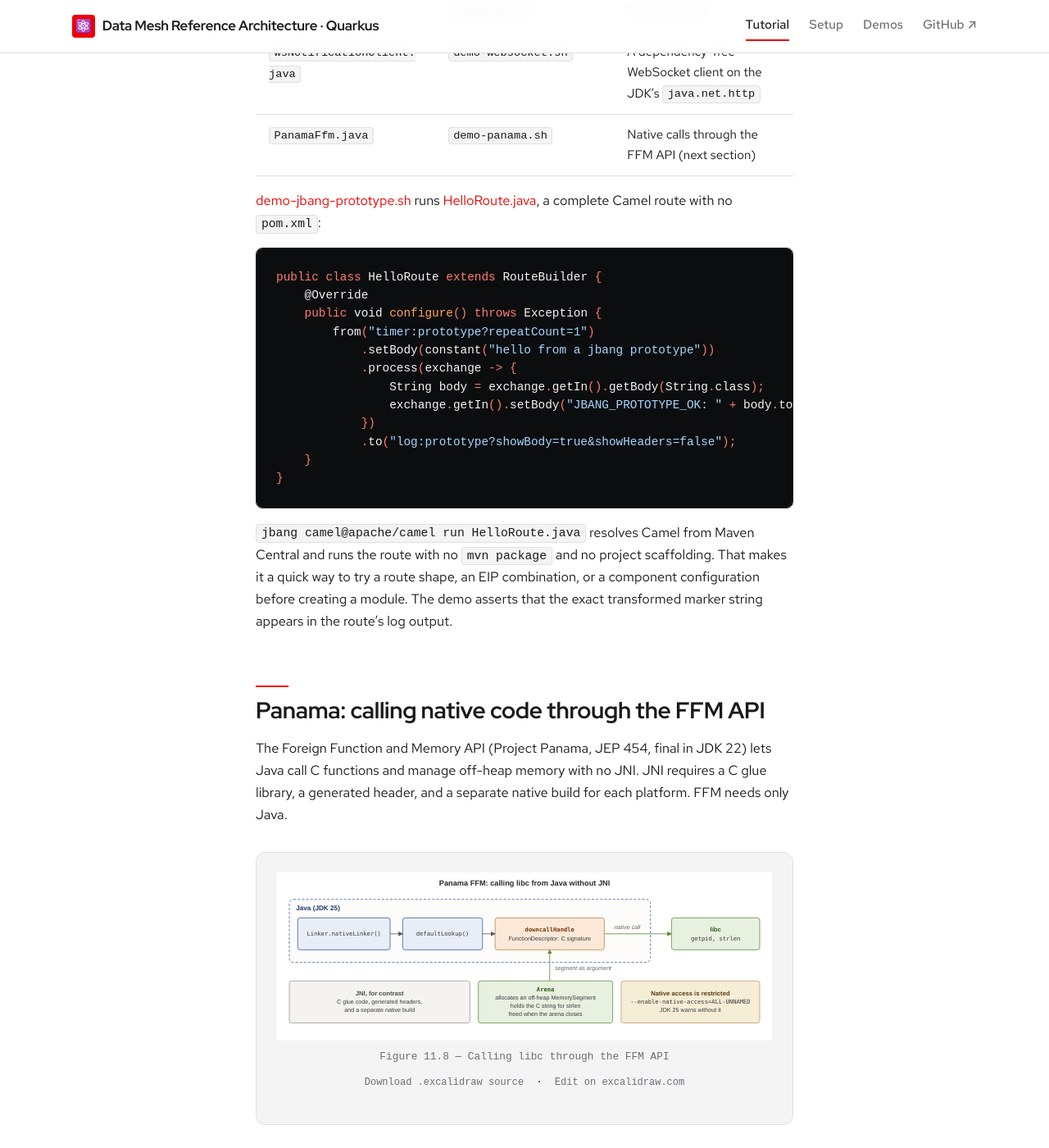
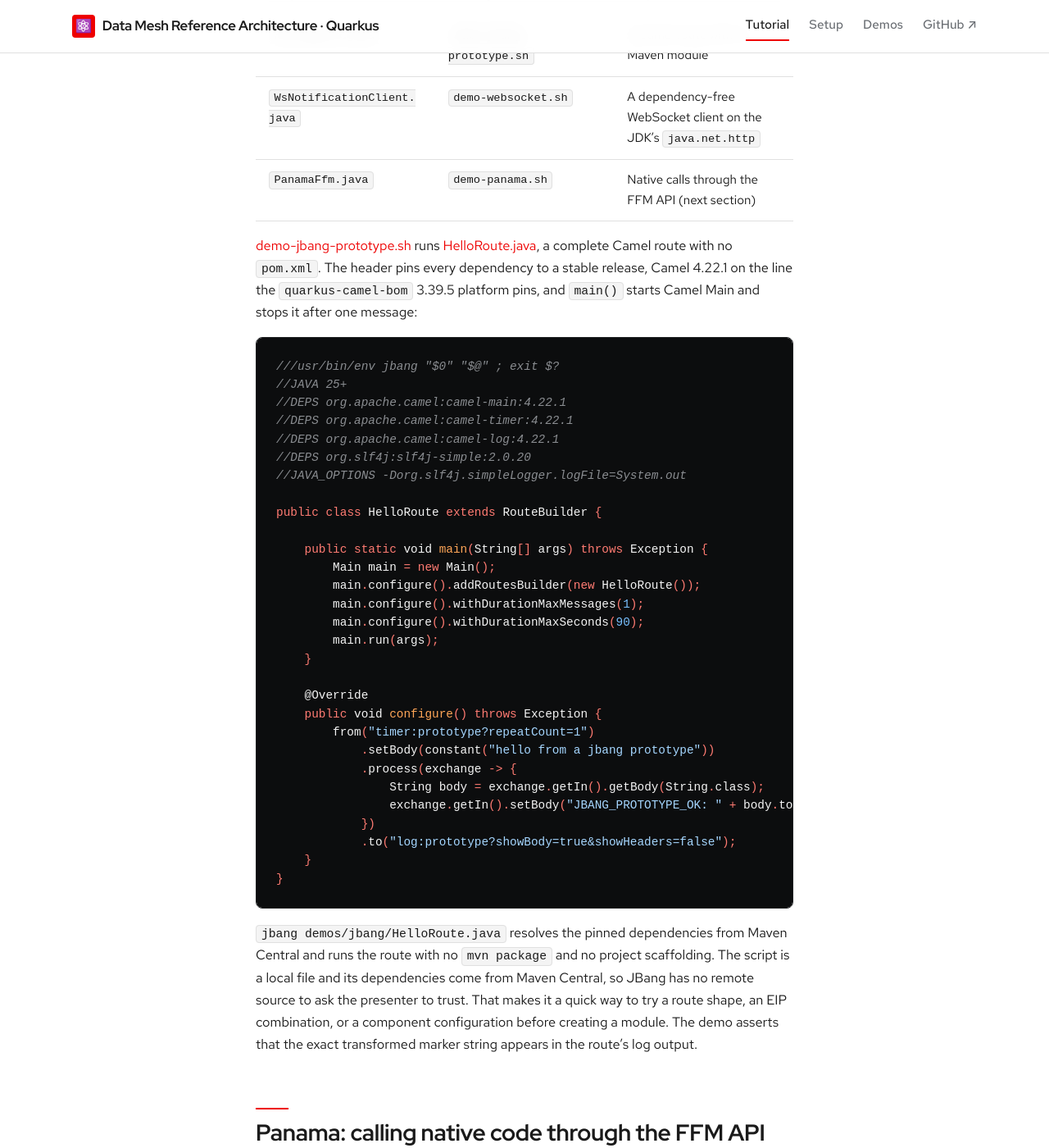
Before and after one commit to patterncatalyst/datamesh-reference-arch-quarkus, a Jekyll site: the page built from _docs/11-quarkus-capability-tour.md, in a window 1280 px wide and 1400 px high, scrolled down 15840 px. Shown: the whole window at 82% size. Built offline with Jekyll 4.4.1, drawn with Linux system fonts in a browser that asks for light colours; some web fonts are replaced; some of the changed text lies outside the part shown.

Commit message:
feat(demo): per-demo presenter pacing in walkthrough.sh; run the JBang Camel demo from pinned Maven Central deps (#35)

````diff
--- a/_docs/11-quarkus-capability-tour.md
+++ b/_docs/11-quarkus-capability-tour.md
@@ -493,10 +493,13 @@ JBang runs a single `.java` file without a build file. Dependencies and the
 required JDK are declared in comment directives at the top of the file:
 `//DEPS group:artifact:version` resolves a library from Maven Central, and
 `//JAVA 25+` selects the JDK. JBang downloads a matching JDK if none is
-installed and caches the compiled result. It also launches catalog apps such as
-`camel@apache/camel`, so tools run without a global install.
+installed and caches the compiled result. Tools install the same way from pinned
+Maven coordinates: `jbang app install --name camel
+org.apache.camel:camel-launcher:4.22.1` installs the Camel CLI. This project
+does not use JBang catalog aliases (`name@org`): they fetch unpinned scripts
+from GitHub and make JBang ask the user to trust the source.
 
-{% include excalidraw.html file="11-jbang-tooling" alt="A single Java file with DEPS and JAVA 25 directives is run by jbang, which resolves dependencies from Maven Central, downloads a JDK if missing, and caches the build. The app catalog launches camel@apache/camel and the Quarkus CLI. Uses in this project: HelloRoute.java, WsNotificationClient.java, and PanamaFfm.java." caption="Figure 11.7 — JBang as environment tooling" %}
+{% include excalidraw.html file="11-jbang-tooling" alt="A single Java file with DEPS and JAVA 25 directives is run by jbang, which resolves dependencies from Maven Central, downloads a JDK if missing, and caches the build. Tools such as the Camel CLI install from pinned Maven coordinates. Uses in this project: HelloRoute.java, WsNotificationClient.java, and PanamaFfm.java." caption="Figure 11.7 — JBang as environment tooling" %}
 
 Three scripts in [demos/jbang]({{ site.repo_tree }}/demos/jbang) use it:
 
@@ -507,10 +510,29 @@ Three scripts in [demos/jbang]({{ site.repo_tree }}/demos/jbang) use it:
 | `PanamaFfm.java` | `demo-panama.sh` | Native calls through the FFM API (next section) |
 
 [demo-jbang-prototype.sh]({{ site.repo_blob }}/demos/demo-jbang-prototype.sh) runs [HelloRoute.java]({{ site.repo_blob }}/demos/jbang/HelloRoute.java), a complete
-Camel route with no `pom.xml`:
+Camel route with no `pom.xml`. The header pins every dependency to a stable
+release, Camel 4.22.1 on the line the `quarkus-camel-bom` 3.39.5 platform
+pins, and `main()` starts Camel Main and stops it after one message:
 
 ```java
+///usr/bin/env jbang "$0" "$@" ; exit $?
+//JAVA 25+
+//DEPS org.apache.camel:camel-main:4.22.1
+//DEPS org.apache.camel:camel-timer:4.22.1
+//DEPS org.apache.camel:camel-log:4.22.1
+//DEPS org.slf4j:slf4j-simple:2.0.20
+//JAVA_OPTIONS -Dorg.slf4j.simpleLogger.logFile=System.out
+
 public class HelloRoute extends RouteBuilder {
+
+    public static void main(String[] args) throws Exception {
+        Main main = new Main();
+        main.configure().addRoutesBuilder(new HelloRoute());
+        main.configure().withDurationMaxMessages(1);
+        main.configure().withDurationMaxSeconds(90);
+        main.run(args);
+    }
+
     @Override
     public void configure() throws Exception {
         from("timer:prototype?repeatCount=1")
@@ -524,8 +546,10 @@ public class HelloRoute extends RouteBuilder {
 }
 ```
 
-`jbang camel@apache/camel run HelloRoute.java` resolves Camel from Maven
+`jbang demos/jbang/HelloRoute.java` resolves the pinned dependencies from Maven
 Central and runs the route with no `mvn package` and no project scaffolding.
+The script is a local file and its dependencies come from Maven Central, so
+JBang has no remote source to ask the presenter to trust.
 That makes it a quick way to try a route shape, an EIP combination, or a
 component configuration before creating a module. The demo asserts that the
 exact transformed marker string appears in the route's log output.
--- a/presentation/datamesh-201/build-deck.js
+++ b/presentation/datamesh-201/build-deck.js
@@ -205,17 +205,17 @@ contentSlide({ eyebrow: "Quarkus capability tour", title: "WebSocket push from K
 diagramSlide({ eyebrow: "Quarkus capability tour", title: "JBang as environment tooling",
   image: "11-jbang-tooling",
   caption: "One .java file with //DEPS and //JAVA directives; JBang resolves dependencies, finds or downloads a JDK, and caches the build.",
-  notes: "JBang runs a single Java source file with inline dependency directives: //DEPS for Maven coordinates and //JAVA 25 for the JDK. It resolves from Maven Central, downloads a JDK if none matches, and caches the compiled result. The app catalog adds entries such as camel@apache/camel, and the Quarkus CLI is distributed the same way. This project uses it for HelloRoute.java (a Camel route), WsNotificationClient.java (the WebSocket test client), and PanamaFfm.java (the Panama demo). It matters for the demos because they need no Maven module." });
+  notes: "JBang runs a single Java source file with inline dependency directives: //DEPS for Maven coordinates and //JAVA 25 for the JDK. It resolves from Maven Central, downloads a JDK if none matches, and caches the compiled result. Tools install the same way from pinned Maven coordinates, for example the Camel CLI from org.apache.camel:camel-launcher:4.22.1. The project avoids catalog aliases such as camel@apache/camel, which fetch unpinned scripts from GitHub and prompt the user to trust the source. This project uses it for HelloRoute.java (a Camel route), WsNotificationClient.java (the WebSocket test client), and PanamaFfm.java (the Panama demo). It matters for the demos because they need no Maven module." });
 
 contentSlide({ eyebrow: "Quarkus capability tour", title: "Prototyping with JBang",
   subtitle: "A Camel route without a Maven module",
   demoRef: "demos/demo-jbang-prototype.sh",
   bullets: [
     { lead: "demos/jbang/HelloRoute.java", text: "is a complete Camel route with no pom.xml and no Maven module." },
-    { lead: "jbang camel@apache/camel run", text: "resolves Camel's runtime from Maven Central and runs the route directly.", lvl: 1 },
+    { lead: "jbang demos/jbang/HelloRoute.java", text: "resolves pinned Camel 4.22.1 dependencies from Maven Central and runs the route directly.", lvl: 1 },
     { text: "Use it to try a route shape, an EIP combination, or a component configuration before committing to a module.", lvl: 1 },
   ],
-  notes: "DEMO 6 of 19. What it does: the lightest demo in the set; no Maven and no containers, only JBang resolving Camel. JBang installs and trusts the camel@apache/camel catalog entry on first use. What to show: the exact transformed marker string (JBANG_PROTOTYPE_OK: ...) in the route's log output, not only a zero exit code. Infra: bare (JDK 25 and jbang on PATH; no docker compose). Fallback: the recorded log line." });
+  notes: "DEMO 6 of 19. What it does: the lightest demo in the set; no Maven and no containers, only JBang resolving pinned Camel 4.22.1 dependencies from Maven Central. The route file is local and nothing is fetched from GitHub, so JBang never asks for trust. What to show: the exact transformed marker string (JBANG_PROTOTYPE_OK: ...) in the route's log output, not only a zero exit code. Infra: bare (JDK 25 and jbang on PATH; no docker compose). Fallback: the recorded log line." });
 
 contentSlide({ eyebrow: "Quarkus capability tour", title: "Continuous testing",
   subtitle: "Tests rerun on every save, against Dev Services",
--- a/scripts/make-capability-diagrams.js
+++ b/scripts/make-capability-diagrams.js
@@ -185,10 +185,10 @@ const lbl = (s, x, y, t, o = {}) => T(s, x, y, t, { size: 14, fill: MUT, italic:
   frame(s, 40, 226, 1100, 150, "Used in this project", "gray");
   const bw = 252, bg = 14, bx = 60, byy = 270, bh = 84;
   [
-    [{ t: "HelloRoute.java", mono: true }, ["Camel route prototype, run via", "camel@apache/camel"]],
+    [{ t: "HelloRoute.java", mono: true }, ["Camel route prototype with", "pinned //DEPS (Camel 4.22.1)"]],
     [{ t: "WsNotificationClient.java", mono: true }, ["WebSocket client for", "the push demo"]],
     [{ t: "PanamaFfm.java", mono: true }, ["Foreign Function & Memory", "calls into libc"]],
-    ["App catalog", [{ t: "camel@apache/camel", mono: true }, { t: "quarkus@quarkusio", mono: true }]],
+    ["Pinned tools", [{ t: "camel-launcher:4.22.1", mono: true }, { t: "quarkus-agent-mcp:1.2.11", mono: true }]],
   ].forEach(([hd, ln], i) => box(s, bx + i * (bw + bg), byy, bw, bh, i === 3 ? "tan" : "white", hd, ln, { lh: 20, hsize: 14 }));
   save("11-jbang-tooling", s);
 })();
````
Also changed, not shown: demos/README.md (+1 -1 lines), assets/diagrams/11-jbang-tooling.svg, 5 other files.
